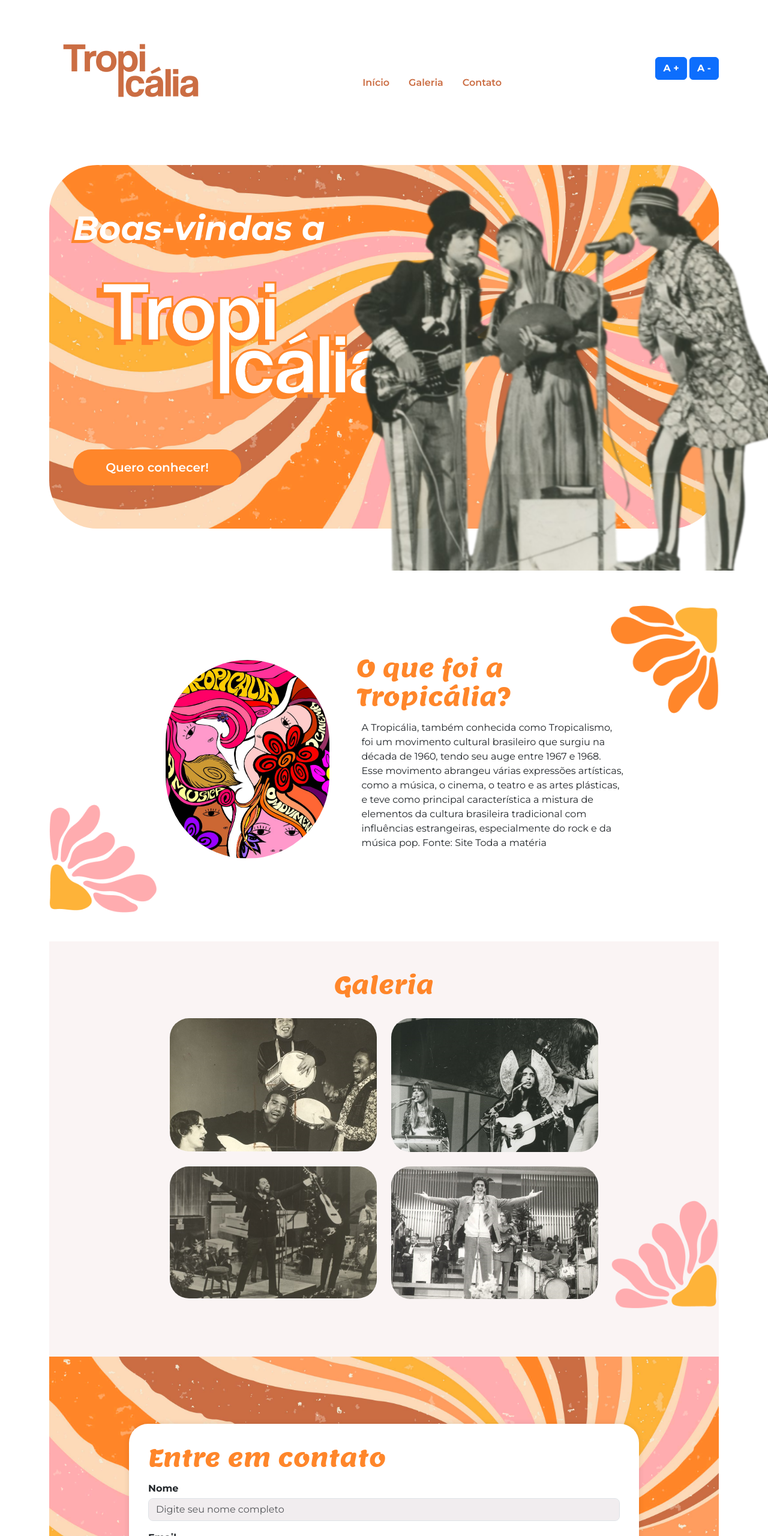
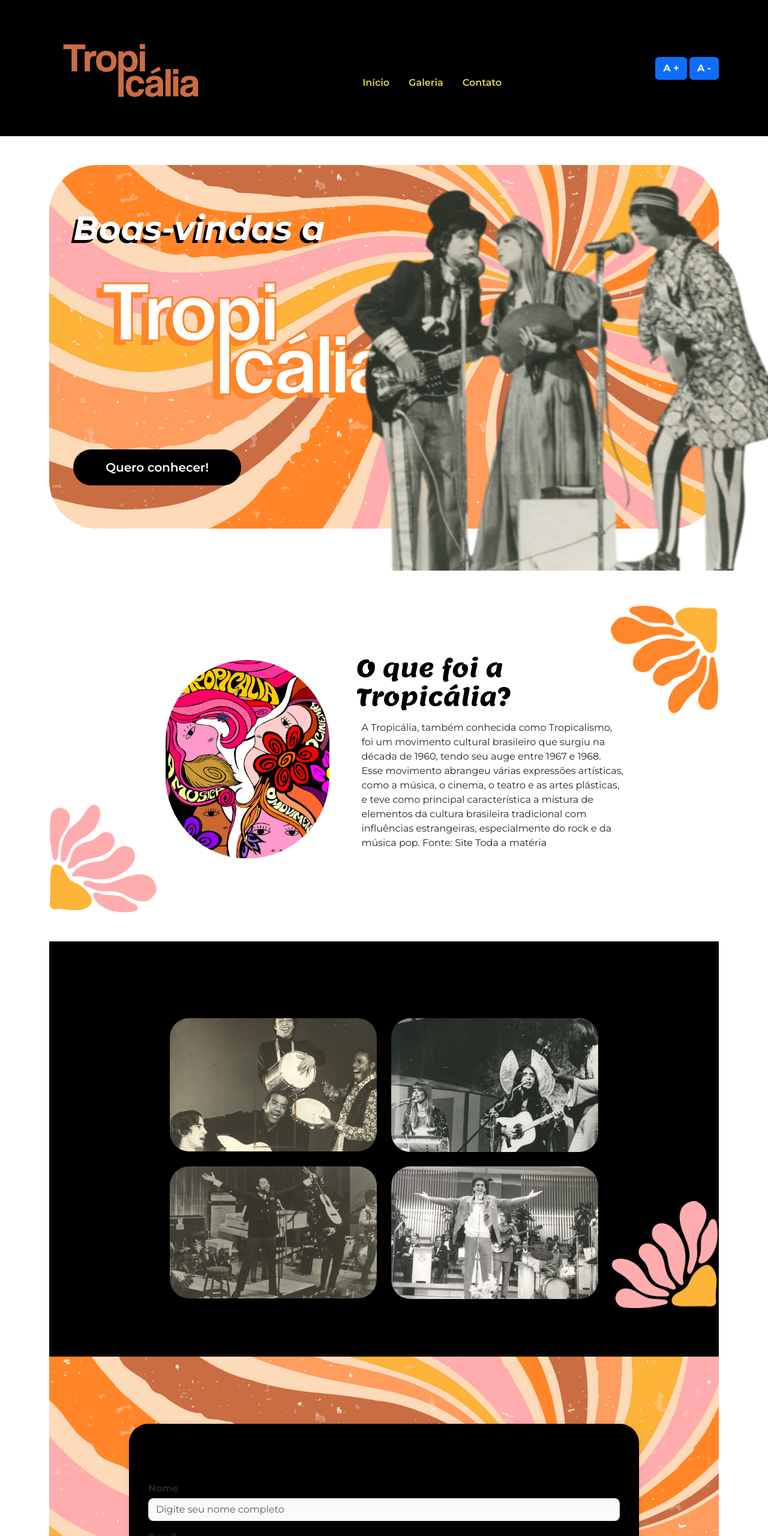
Before and after one commit to SleepyBookReader/acessibilidade-1-trimestre, a plain HTML site: page index.html in a window 1280 px wide. Shown: the top 2560 px of the page at 60% size. Drawn offline with nearby package versions, Linux system fonts and the light colour scheme.

Commit message:
Add files via upload

```diff
--- a/index.html
+++ b/index.html
@@ -48,7 +48,7 @@
                         class="btn btn-primary btn-lg botao-inicio fw-semibold">Quero
                         conhecer!</a>
                 </div>
-                <img src="img/lossy-page1-640px-Os_Mutantes.tif (1).png" alt="A imagem apresenta o grupo musical Os mutantes, sao tres pessoas cantando em  dois microfones" title="Os mutantes - CC0 Domínio Público / Acervo Arquivo Nacional" class="img-fluid img-inicio">
+                <img src="img/lossy-page1-640px-Os_Mutantes.tif (1).png" alt="A imagem apresenta o grupo musical Os Mutantes, sao tres pessoas cantando em  dois microfones" title="Os mutantes - CC0 Domínio Público / Acervo Arquivo Nacional" class="img-fluid img-inicio">
 
               </div>
         </section>
--- a/styles.css
+++ b/styles.css
@@ -2,7 +2,7 @@
 @import url('https://fonts.googleapis.com/css2?family=Lemon&display=swap');
 
 :root {
-    --laranja-claro: #FF862A;
+    --laranja-claro: #000000;
 }
 
 body {
@@ -11,7 +11,7 @@ body {
 }
 
 header {
-    background-color: #ffffff;
+    background-color: #000000;
 }
 
 
@@ -21,7 +21,7 @@ section {
 
 
 .nav-link {
-    color: #CB6D43;
+    color: #ddd45b;
     font-weight: 600;
 }
 
@@ -100,7 +100,7 @@ h2 {
 }
 
 #galeria {
-    background-color: #FAF4F4;
+    background-color: #000000;
 
 }
 
@@ -118,7 +118,7 @@ h2 {
 }
 
 .formulario {
-    background-color: #ffffff;
+    background-color: #000000;
     padding: 2rem;
     /* Espaçamento interno dentro do formulário */
     border-radius: 10px;
@@ -129,11 +129,11 @@ h2 {
 }
 
 .formulario button {
-    background-color: #CB6D43;
+    background-color: #f2f39b;
     border: none;
     font-weight: bold;
 }
 
 .form-control {
-    background-color: #F1EDEF;
+    background-color: #fafafa;
 }
```
